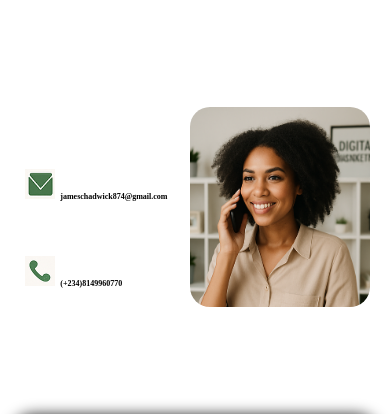
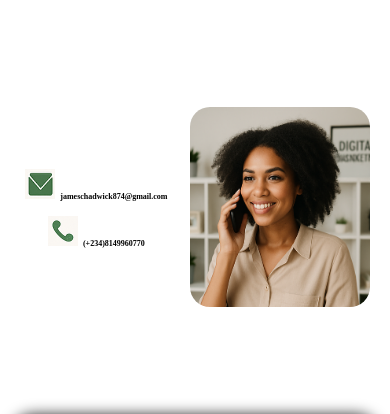
Before and after one commit to JamesChadwick999/JamesChadwick9999.github.io, a plain HTML site: page CONTACT US.html in a window 390 px wide. Shown: the part 663-1077 px from the top of the page. Drawn offline with Linux system fonts and the light colour scheme.

Commit message:
Update CONTACT US.css

```diff
--- a/CONTACT US.css
+++ b/CONTACT US.css
@@ -325,9 +325,13 @@ form{
 .ali{
     display:flex;
     align-items: center;
-    margin-top: 40px;
+    justify-content: center;
 }
 .make{
+    display: flex;
+    flex-direction: column;
+    align-items: center;
+    justify-content: space-evenly;
     margin-right: 10px;
 }
 .small{
```
